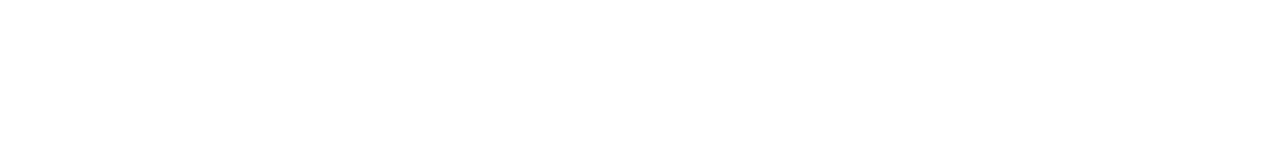
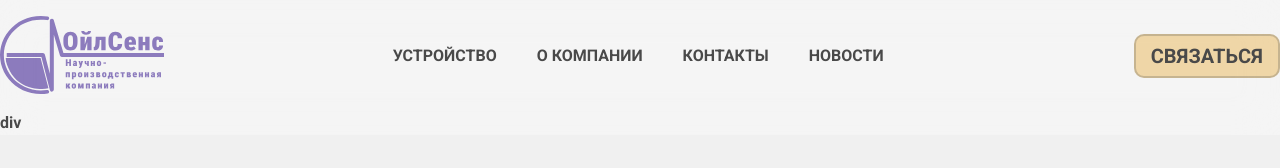
Before and after one commit to MursikVar/oil-sens, a plain HTML site: page index/index.html in a window 1280 px wide. Drawn offline with Linux system fonts and the light colour scheme.

Commit message:
header top

```diff
--- a/index/css/style.css
+++ b/index/css/style.css
@@ -1,5 +1,11 @@
+@import url('https://fonts.googleapis.com/css2?family=Roboto:wght@400;700;900&display=swap');
+
+
 html,body{
-    color: #FFFFFF;
+    font-family: roboto, sans-serif;
+    color: #000;
+    line-height: 150%;
+    background-color: #F0F0F0;
 }
 
 .wrapper{
@@ -13,3 +19,66 @@ html,body{
     margin: 0 auto;
     height: 100%;
 }
+
+.button {
+    align-items: center;
+    background: rgba(236, 184, 87, 0.7);
+    font-size: 20px;
+    line-height: 150%;
+    text-transform: uppercase;
+    border: 2px solid rgba(0, 0, 0, 0.25);
+    padding: 5px 15px;
+    border-radius: 10px;
+    transition: all .5s;
+}
+
+.button:hover{
+    background: linear-gradient(135deg, #461783 0%, #ef7e7e 100%);
+    color: #FFFFFF;
+}
+/* .logo {
+} */
+
+/*===========================================================*/
+.header{
+    font-weight: 700;
+    opacity: 0.7;
+    background: rgba(255, 255, 255, 0.46);
+    backdrop-filter: blur(20px);
+}
+.header__top { /*подумать над структорой шапки*/
+    display: flex;
+    justify-content: space-between;
+    align-items: center;
+    padding: 16px 0;
+}
+.header__top-inner {
+}
+.header__logo {
+}
+.header__nav {
+    display: flex;
+}
+.header__nav-list {
+    display: flex;
+    padding: 10px 0 0;
+}
+.header__nav-item {
+    margin-right: 40px;
+    transition: all .5s;
+}
+.header__nav-item:hover {
+    color:#EF7E7E;
+}
+.header__nav-item:last-child{
+    margin-right: 250px;
+}
+.header__nav-link {
+    /* font-weight: 400; */
+    white-space: nowrap;
+    font-size: 16px;
+    line-height: 150%;
+    text-transform: uppercase;
+}
+.header__nav-btn {
+}
--- a/index/index.html
+++ b/index/index.html
@@ -13,7 +13,25 @@
     <div class="wrapper">
         <header class="header">
             <div class="conteiner">
-
+                <div class="header__top">
+                    <div class="header__top-inner">
+                        <a href="/" class="header__logo logo">
+                            <img src="img/svg/logo.svg" alt="logo">
+                        </a>
+                    </div>
+                    <nav class="header__nav">
+                        <ul class="header__nav-list">
+                            <li class="header__nav-item"><a href="#" class="header__nav-link">Устройство</a></li>
+                            <li class="header__nav-item"><a href="#" class="header__nav-link">О компании</a></li>
+                            <li class="header__nav-item"><a href="#" class="header__nav-link">Контакты</a></li>
+                            <li class="header__nav-item"><a href="#" class="header__nav-link">Новости</a></li>
+                        </ul>
+                        <a  href="#" class="header__nav-btn button">Связаться</a>
+                    </nav>
+                </div>
+                <div class="header__body">
+                    div
+                </div>
             </div>
         </header>
     </div>
```
Also changed, not shown: index/img/svg/logo.svg (added).
